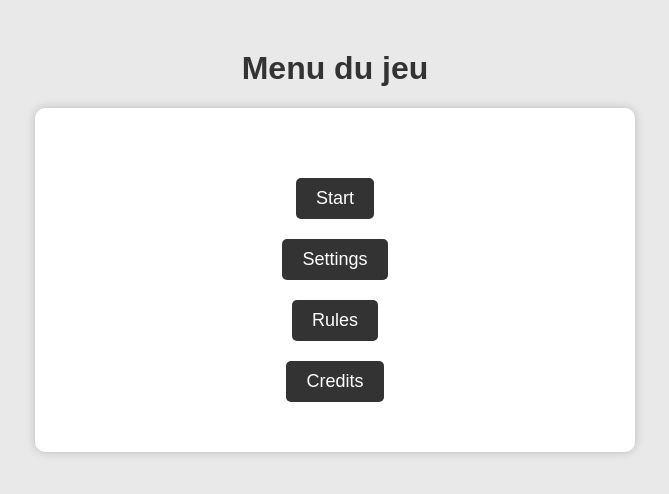
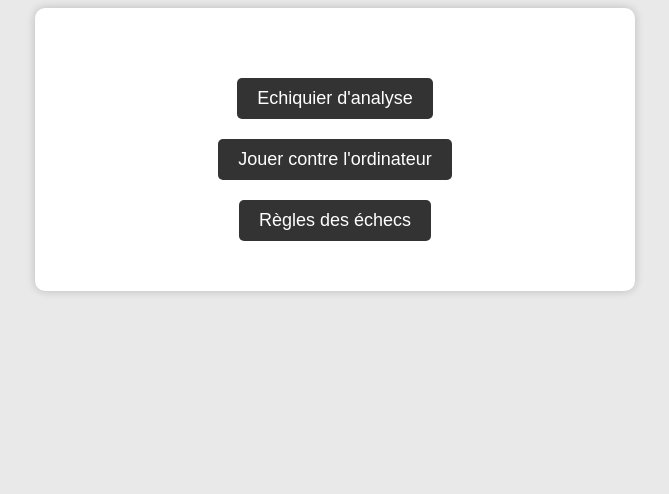
Before and after one commit to AdriMareel/ChessAI, a website: page front/menu.html in a window 1280 px wide. Shown: the whole page, without its empty margins (305-974 px from the left). Drawn offline with Linux system fonts and the light colour scheme.

Commit message:
change menu + small changes

```diff
--- a/front/chess.js
+++ b/front/chess.js
@@ -2,13 +2,13 @@ import { removePossibleMoves, displayPossibleMoves, toggleMoveMode, untoggleMove
 
 export let clickedPiece = null;
 
-function chessCoordinateToXY(chessCoord) {
+export function chessCoordinateToXY(chessCoord) {
 	const file = chessCoord[0].toLowerCase().charCodeAt(0) - 97;
 	const rank = parseInt(chessCoord[1]) - 1;
 	return { x: file, y: rank };
 }
 
-function xyToChessCoordinate(xyObj) {
+export function xyToChessCoordinate(xyObj) {
 	const file = String.fromCharCode(97 + xyObj.x);
 	const rank = xyObj.y + 1;
 	return file + rank;
--- a/front/menu.html
+++ b/front/menu.html
@@ -8,19 +8,15 @@
     <title>Menu du jeu</title>
   </head>
   <body>
-    <h1>Menu du jeu</h1>
     <div id="menu">
       <!-- Button start qui redirige vers le jeu -->
-      <button onclick="window.location.href = 'chessBoard.html';">Start</button>
+      <button onclick="window.location.href = '/game';">Echiquier d'analyse</button>
 
       <!-- Button settings qui redirige vers la page des paramètres -->
-      <button>Settings</button>
+      <button onclick="window.location.href = '/ai';">Jouer contre l'ordinateur</button>
 
       <!-- Button rules qui redirige vers la page des règles -->
-      <button onclick="window.location.href = 'rules.html';">Rules</button>
-
-      <!-- Button credits qui redirige vers la page des crédits -->
-      <button>Credits</button>
+      <button onclick="window.location.href = '/rules';">Règles des échecs</button>
     </div>
   </body>
 </html>
```
Also changed, not shown: front/public/arrow.png (added).
